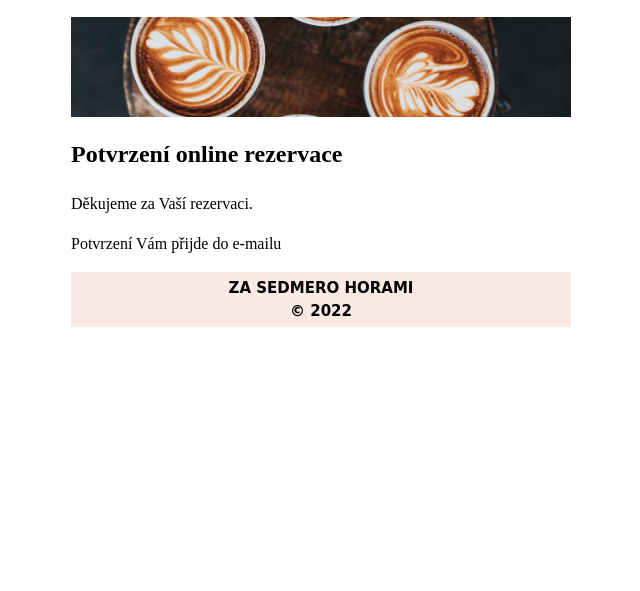
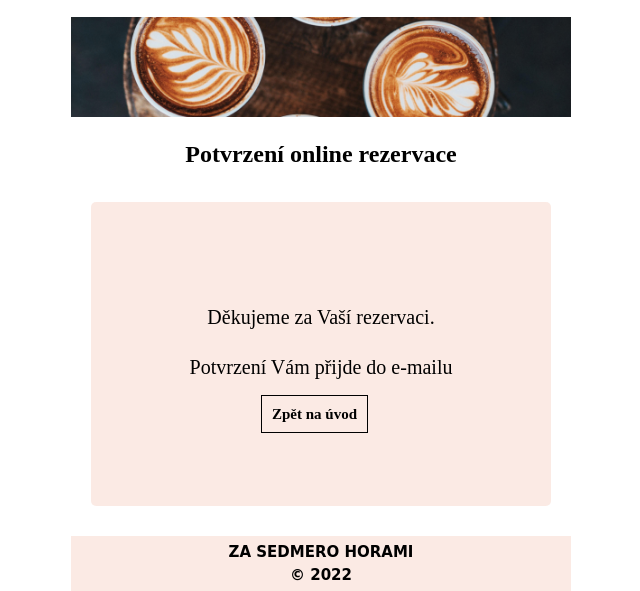
Before and after one commit to PetraPek/za-sedmero-horami, an Eleventy site: page Online_rezervace_potvrzení.html in a window 1280 px wide. Shown: the part 234-825 px from the top of the page, without its empty margins (319-959 px from the left). Before the commit the page ends 800 px from the top, so only its background shows below. Built offline with nearby package versions, Linux system fonts and the light colour scheme; Eleventy itself is replaced by a stand-in of ours; files that its build step writes are made by us from their sources; a web font is replaced by a local one.

Commit message:
úprava stránky potvrzení online rezervace

```diff
--- a/Online_rezervace_potvrzení.html
+++ b/Online_rezervace_potvrzení.html
@@ -2,7 +2,12 @@
 layout: hlavni-sablona
 title: Potvrzení online rezervace
 ---
-    <h2>Potvrzení online rezervace</h2>
+    <h2 class="reservation-title">Potvrzení online rezervace</h2>
 
-    <p>Děkujeme za Vaší rezervaci.</p>
-    <p>Potvrzení Vám přijde do e-mailu</p>
+<div class="reservation">
+
+    <p class="reservation__thanks">Děkujeme za Vaší rezervaci.</p>
+    <p class="reservation__mail">Potvrzení Vám přijde do e-mailu</p>
+
+    <a class="reservation__back" href="/index.html">Zpět na úvod</a>
+</div>
--- a/scss/style.scss
+++ b/scss/style.scss
@@ -279,6 +279,34 @@ body {
 	color: red;
 }
 
+.reservation-title {
+	text-align: center;
+}
+
+.reservation {
+	padding: 80px;
+	margin: 30px 20px 30px 20px;
+	border-radius: 5px;
+	background-color: rgba($color: colors.$color-primary, $alpha: 0.2);
+}
+
+.reservation__thanks,
+.reservation__mail {
+	text-align: center;
+	font-size: 20px;
+}
+
+.reservation__back {
+	margin: 20px 90px 0 90px;
+	text-decoration: none;
+	font-size: 15px;
+	font-weight: bold;
+	color: black;
+	border: 1px solid black;
+	padding: 10px;
+
+}
+
 .footer {
 	color: black;
 	background-color: rgba($color: colors.$color-primary, $alpha: 0.2);
```
Also changed, not shown: css/style.css, 1 other file.
